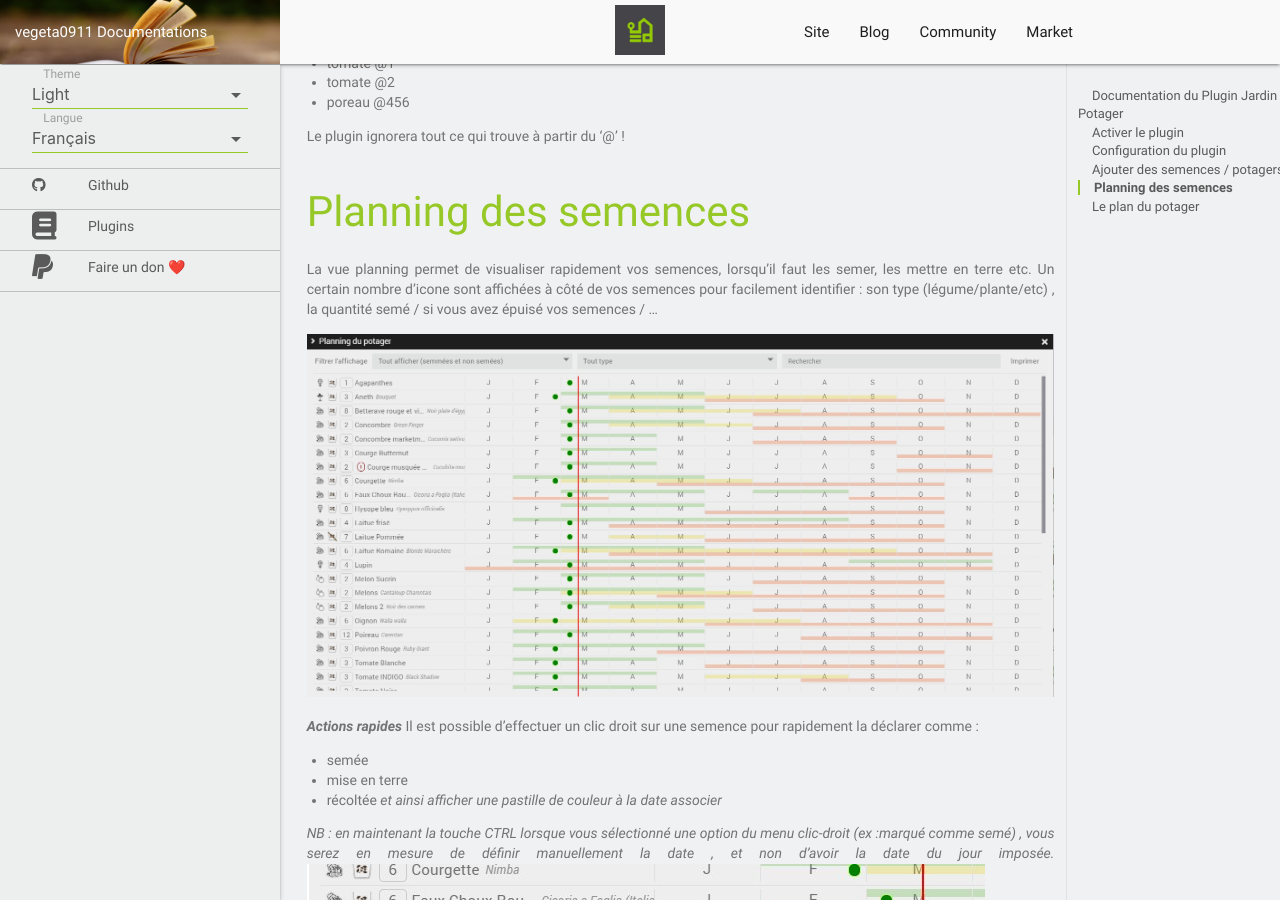
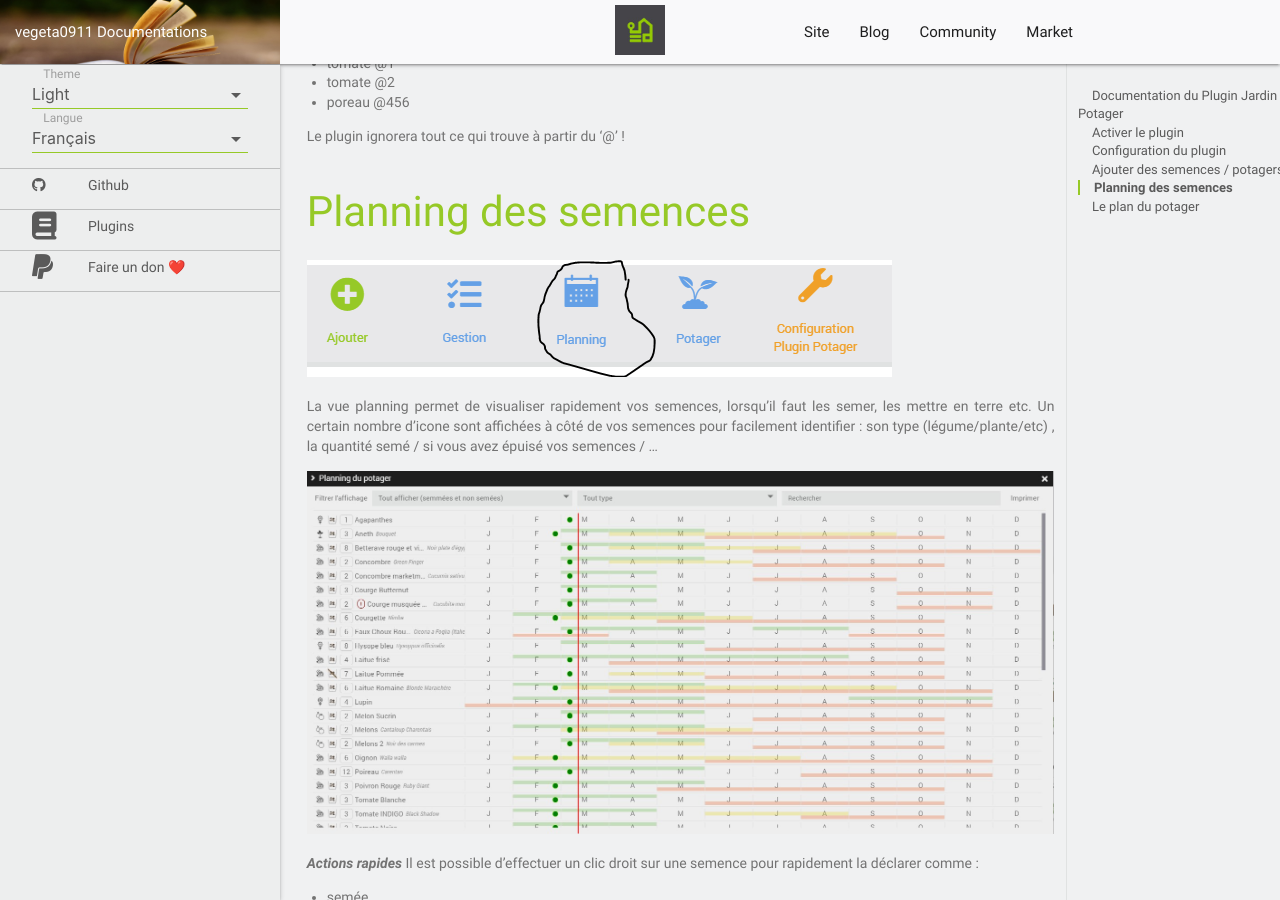
Before and after one commit to vegeta0911/documentation, a Jekyll site: the page built from plugins/fr_FR/Jardin/index.md, in a window 1280 px wide and 900 px high, scrolled down 2415 px. Built offline with Jekyll 4.4.1, drawn with Linux system fonts in a browser that asks for light colours; nearby versions of some CDN libraries; our own code applies the rules of GitHub Pages for plain Markdown files; library files that are not in the unit come from our copies.

Commit message:
Update index.md

```diff
--- a/plugins/fr_FR/Jardin/index.md
+++ b/plugins/fr_FR/Jardin/index.md
@@ -69,6 +69,8 @@ Le plugin ignorera tout ce qui trouve à partir du '@' !
 
 Planning des semences
 ===
+![enter image description here](../../images/Jardin/planning.PNG)
+
 La vue planning permet de visualiser rapidement vos semences, lorsqu’il faut les semer, les mettre en terre etc. Un certain nombre d’icone sont affichées à côté de vos semences pour facilement identifier : son type (légume/plante/etc) , la quantité semé / si vous avez épuisé vos semences / …
 
 ![enter image description here](../../images/Jardin/planning.jpg)
```
